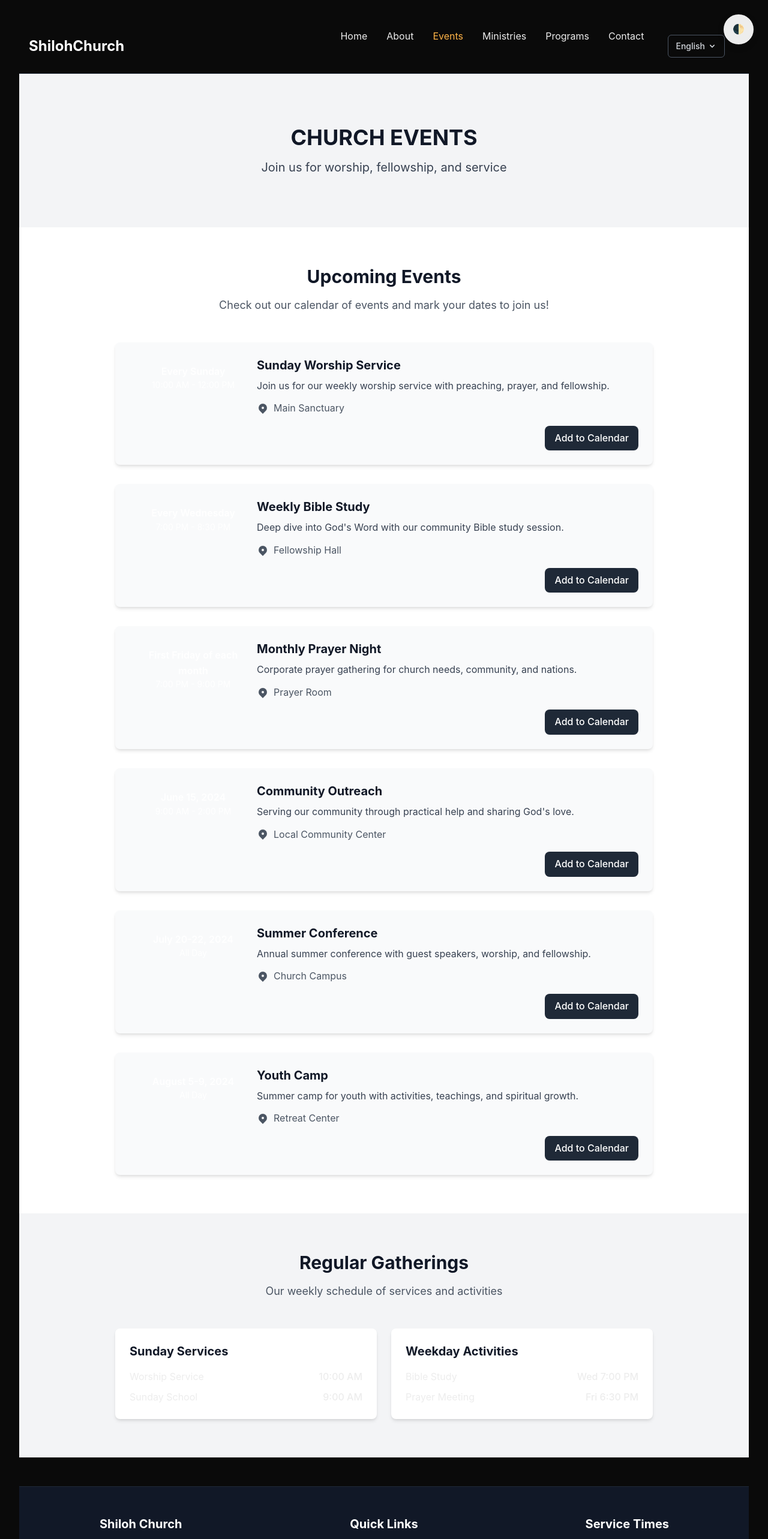
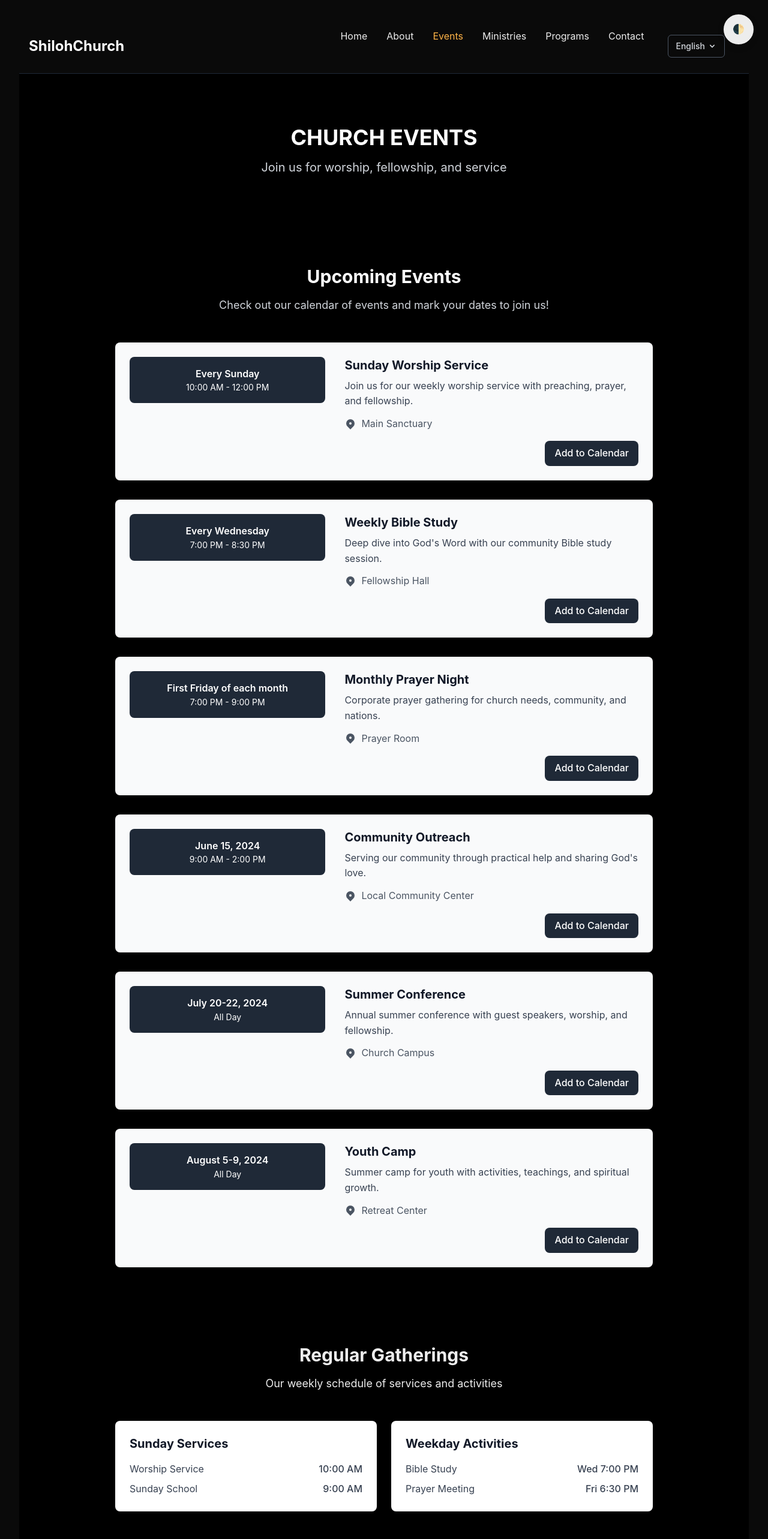
Before and after one commit to Hermii1/church-website, a Next.js app: page /events in a window 1280 px wide. Shown: the top 2566 px of the page at 60% size. Built offline with nearby package versions, Linux system fonts and the light colour scheme.

Commit message:
improved events

```diff
--- a/src/pages/events.tsx
+++ b/src/pages/events.tsx
@@ -58,19 +58,19 @@ export default function Events() {
       </Head>
 
       {/* Hero Section */}
-      <section className="relative h-64 flex items-center justify-center bg-gray-100">
+      <section className="relative h-64 flex items-center justify-center bg-black">
         <div className="text-center px-4">
-          <h1 className="text-4xl font-bold mb-4 text-gray-900">{t('events.heroTitle')}</h1>
-          <p className="text-xl text-gray-700">{t('events.heroSubtitle')}</p>
+          <h1 className="text-4xl font-bold mb-4 text-white">{t('events.heroTitle')}</h1>
+          <p className="text-xl text-gray-300">{t('events.heroSubtitle')}</p>
         </div>
       </section>
 
       {/* Events List */}
-      <section className="py-16 bg-white">
+      <section className="py-16 bg-black">
         <div className="container mx-auto px-4">
-          <div className="text-center mb-12">
-            <h2 className="text-3xl font-bold text-gray-900 mb-4">{t('events.upcomingEvents')}</h2>
-            <p className="text-lg text-gray-600 max-w-2xl mx-auto">
+          <div className="text-center mb-12 text-gray-300">
+            <h2 className="text-3xl font-bold text-white mb-4">{t('events.upcomingEvents')}</h2>
+            <p className="text-lg text-gray-300 max-w-2xl mx-auto">
               {t('events.upcomingDescription')}
             </p>
           </div>
@@ -80,15 +80,15 @@ export default function Events() {
               <div key={index} className="bg-gray-50 rounded-lg p-6 shadow-md hover:shadow-lg transition-shadow">
                 <div className="flex flex-col md:flex-row md:items-start">
                   {/* Date Box */}
-                  <div className="md:w-1/4 mb-4 md:mb-0">
-                    <div className="bg-church-orange text-white text-center py-3 px-4 rounded-lg">
+                  <div className="md:w-1/2 mb-4 md:mb-0">
+                    <div className="bg-gray-800 text-white text-center py-4 px-1 rounded-lg">
                       <p className="font-semibold">{event.date}</p>
                       <p className="text-sm">{event.time}</p>
                     </div>
                   </div>
 
                   {/* Event Details */}
-                  <div className="md:w-3/4">
+                  <div className="md:w-3/4 md:ml-8">
                     <h3 className="text-xl font-bold text-gray-900 mb-2">{event.title}</h3>
                     <p className="text-gray-700 mb-3">{event.description}</p>
 
@@ -113,11 +113,11 @@ export default function Events() {
       </section>
 
       {/* Regular Gatherings */}
-      <section className="py-16 bg-gray-100">
+      <section className="py-16 bg-black">
         <div className="container mx-auto px-4">
           <div className="text-center mb-12">
-            <h2 className="text-3xl font-bold text-gray-900 mb-4">{t('events.regularGatherings')}</h2>
-            <p className="text-lg text-gray-600 max-w-2xl mx-auto">
+            <h2 className="text-3xl font-bold text-white-900 mb-4">{t('events.regularGatherings')}</h2>
+            <p className="text-lg text-white-600 max-w-2xl mx-auto">
               {t('events.regularDescription')}
             </p>
           </div>
@@ -126,13 +126,13 @@ export default function Events() {
             <div className="bg-white p-6 rounded-lg shadow-md">
               <h3 className="text-xl font-bold text-gray-900 mb-4">{t('events.sundayServices')}</h3>
               <ul className="space-y-2">
-                <li className="flex justify-between">
+                <li className="flex justify-between text-gray-700">
                   <span>{t('events.worshipService')}</span>
-                  <span className="text-church-orange font-medium">10:00 AM</span>
+                  <span className="text-gray-700 font-medium">10:00 AM</span>
                 </li>
-                <li className="flex justify-between">
+                <li className="flex justify-between text-gray-700">
                   <span>{t('events.sundaySchool')}</span>
-                  <span className="text-church-orange font-medium">9:00 AM</span>
+                  <span className="text-gray-700 font-medium">9:00 AM</span>
                 </li>
               </ul>
             </div>
@@ -140,13 +140,13 @@ export default function Events() {
             <div className="bg-white p-6 rounded-lg shadow-md">
               <h3 className="text-xl font-bold text-gray-900 mb-4">{t('events.weekdayActivities')}</h3>
               <ul className="space-y-2">
-                <li className="flex justify-between">
+                <li className="flex justify-between text-gray-700">
                   <span>{t('events.bibleStudy')}</span>
-                  <span className="text-church-orange font-medium">{t('events.wed7pm')}</span>
+                  <span className="text-gray-700 font-medium">{t('events.wed7pm')}</span>
                 </li>
-                <li className="flex justify-between">
+                <li className="flex justify-between text-gray-700">
                   <span>{t('events.prayerMeeting')}</span>
-                  <span className="text-church-orange font-medium">{t('events.fri630pm')}</span>
+                  <span className="text-gray-700 font-medium">{t('events.fri630pm')}</span>
                 </li>
               </ul>
             </div>
```
